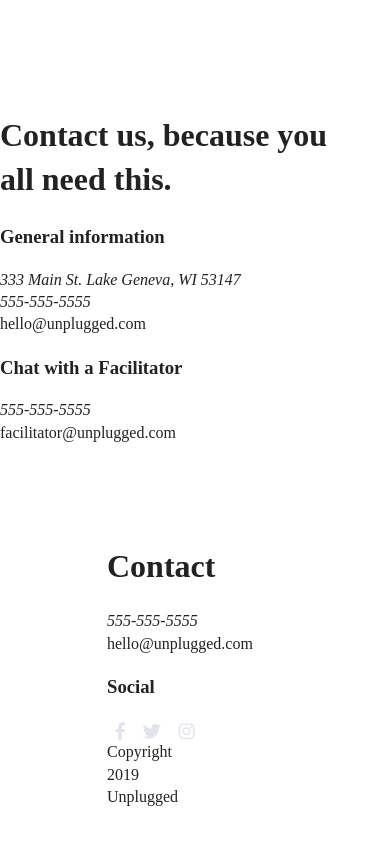
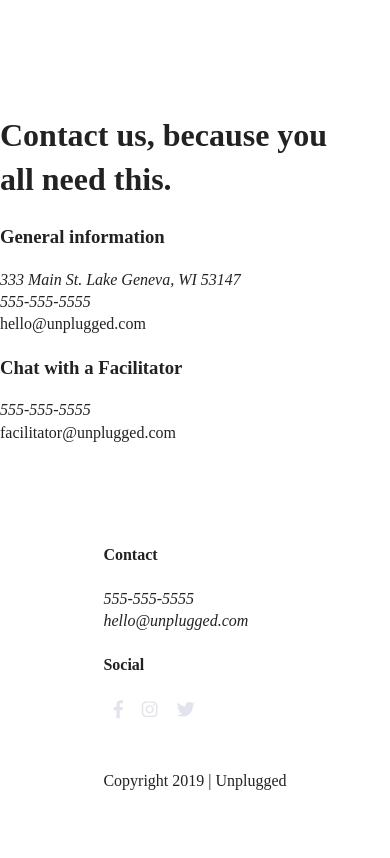
Before and after one commit to MomoServices/unplugged-2020, a website: page about/index.html in a window 390 px wide. Shown: the part 805-1663 px from the top of the page. After the commit the page ends 1617 px from the top, so only its background shows below. Drawn offline with Linux system fonts and the light colour scheme; files whose address does not match are found by name.

Commit message:
First attempt at using CSS media query to create my desktop inerface. I used padding, borders, and mergings as much as possible. There might be inconsitencies with the class for the bottom half of the website.

```diff
--- a/about/index.html
+++ b/about/index.html
@@ -74,32 +74,41 @@
       </div>
     </section>
 
-<footer>
-  <section class="soical">
-    <div class="content-wrapper">
-     <div class"social-content">
-       <h1>Contact</h1>
-       <address> 555-555-5555</address>
-       <email>hello@unplugged.com</email>
 
-       <h3>Social</h3>
-       <div class="social-icons">
-     <a href="https://www.facebook.com/morayomusic" target="_blank">
-       <img src="../img/facebook.png" alt="facebook-icon"></a>
+    <footer>
+      <section class="soical">
+        <div class="content-wrapper">
+         <div class"footer-content">
+           <div class="contact">
+           <h4>Contact</h4>
+           <address>
+             <p> 555-555-5555 <br>
+           hello@unplugged.com </p>
+         </address>
+           <h4>Social</h4>
+                <div class="social-icons">
+            <p>
+              <a href="https://www.facebook.com/morayomusic" target="_blank">
+                <img src="img/facebook.png" alt="facebook-icon"></a>
+              </p>
+              <p>    <!-- other social links here -->
+              <a href="https://www.instagram.com/morayomusic" target="_blank">
+                <img src="img/instagram.png" alt="instagram-icon"></a>
+              </p>
+              <p>
+              <a href="https://www.twitter.com/morayo_music" target="_blank">
+                <img src="img/twitter.png" alt="twitter-icon"></a>
+              </p>
+            </div>
+          </div>
+        </div>
+      </div>
+      <!--footer content wrapper ends --->
 
-       <a href="https://www.twitter.com/morayo_music" target="_blank">
-         <img src="../img/twitter.png" alt="twitter-icon"></a>
-
-     <a href="https://www.instagram.com/morayomusic" target="_blank">
-       <img src="../img/instagram.png" alt="instagram-icon"></a>
-          </div>
-
-       <p> Copyright 2019 Unplugged </p>
-
-   </div>
- </section>
-
-</footer>
+          <div class="copyright">
+            <p> Copyright 2019 | Unplugged </p>
+      </div>
+    </footer>
 
 
   <script src="../js/vendor/modernizr-3.11.2.min.js"></script>
```
Also changed, not shown: index.html (+23 -12 lines).
